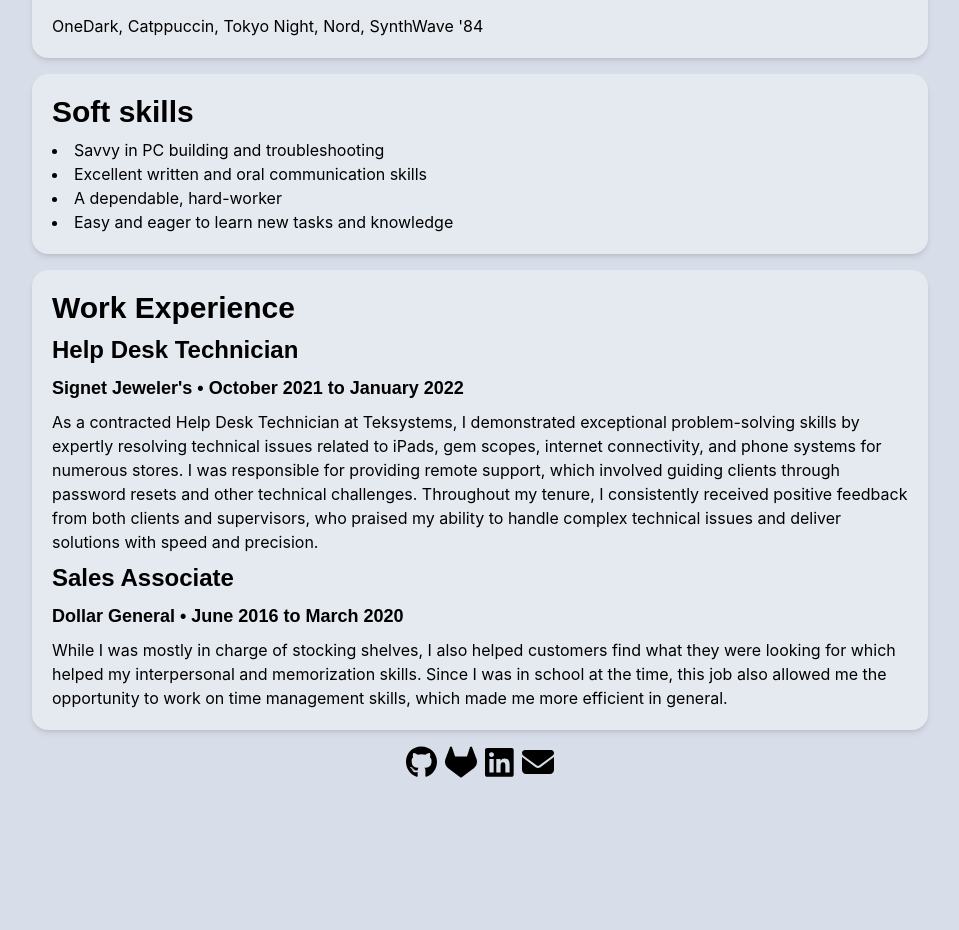
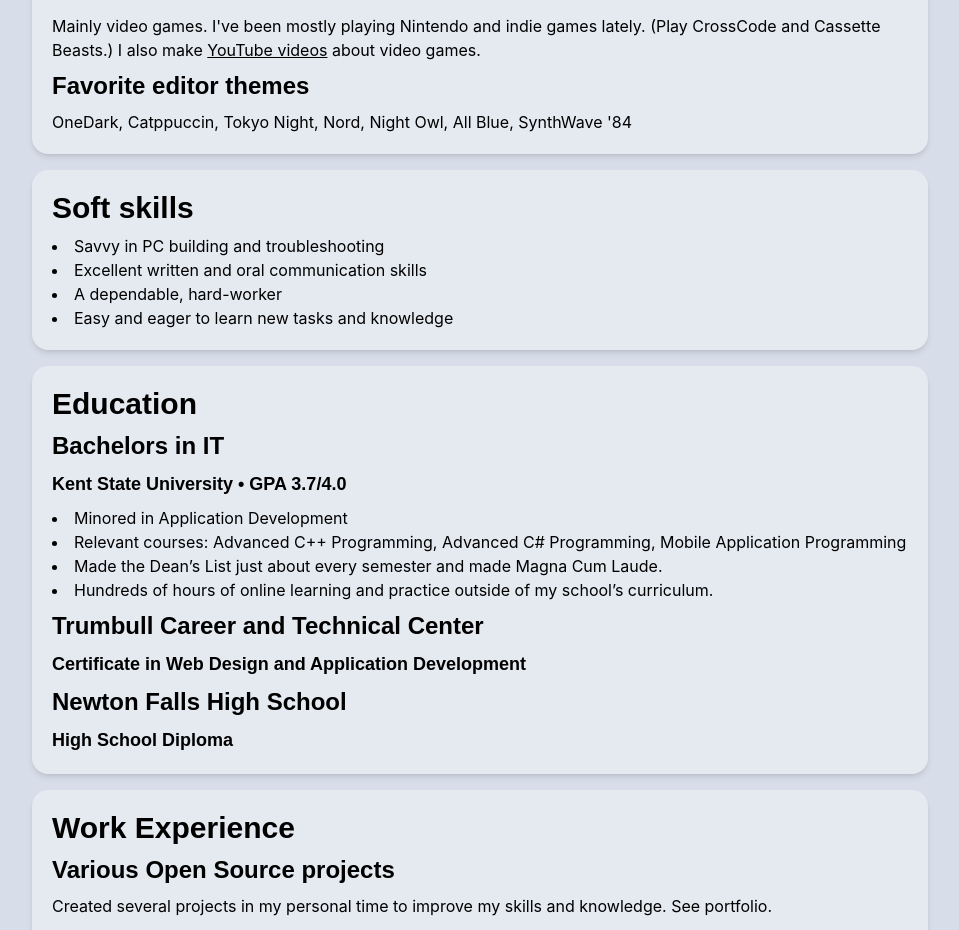
Before and after one commit to njs-guy/njshockey-resume, a React (Vite) app: page /njshockey-resume/resume in a window 1280 px wide. Shown: the part 530-1460 px from the top of the page, without its empty margins (160-1119 px from the left). Before the commit the page ends 1324 px from the top, so only its background shows below. Built offline with nearby package versions, Linux system fonts and the light colour scheme; a web font is replaced by a local one.

Commit message:
Updated resume with education
Also added some more info here and there

```diff
--- a/src/routes/Resume.tsx
+++ b/src/routes/Resume.tsx
@@ -7,7 +7,7 @@ function Resume() {
 	const techSkillsMD =
 		"## Languages" +
 		newLine +
-		"JavaScript/TypeScript, Python, Rust, HTML, CSS, C#, C/C++, Java, Kotlin, Dart" +
+		"JavaScript/TypeScript, Python, Rust, HTML, CSS, C#, C/C++, Java, Kotlin, Dart, Go" +
 		newLine +
 		"## Frameworks" +
 		newLine +
@@ -25,9 +25,13 @@ function Resume() {
 		newLine +
 		"Windows, Linux, Microsoft Office, Godot/GDScript, Unity, Photoshop, Affinity Photo, DaVinci Resolve" +
 		newLine +
+		"## Hobbies" +
+		newLine +
+		"Mainly video games. I've been mostly playing Nintendo and indie games lately. (Play CrossCode and Cassette Beasts.) I also make [YouTube videos](https://www.youtube.com/c/flameguy21) about video games." +
+		newLine +
 		"## Favorite editor themes" +
 		newLine +
-		"OneDark, Catppuccin, Tokyo Night, Nord, SynthWave '84";
+		"OneDark, Catppuccin, Tokyo Night, Nord, Night Owl, All Blue, SynthWave '84";
 
 	const softSkillsMD =
 		"- Savvy in PC building and troubleshooting\n" +
@@ -35,7 +39,21 @@ function Resume() {
 		"- A dependable, hard-worker\n" +
 		"- Easy and eager to learn new tasks and knowledge\n";
 
+	const educationMD =
+		"## Bachelors in IT\n" +
+		"### Kent State University • GPA 3.7/4.0\n" +
+		"- Minored in Application Development\n" +
+		"- Relevant courses: Advanced C++ Programming, Advanced C# Programming, Mobile Application Programming\n" +
+		"- Made the Dean’s List just about every semester and made Magna Cum Laude.\n" +
+		"- Hundreds of hours of online learning and practice outside of my school’s curriculum.\n" +
+		"## Trumbull Career and Technical Center\n" +
+		"### Certificate in Web Design and Application Development\n" +
+		"## Newton Falls High School\n" +
+		"### High School Diploma\n";
+
 	const workHistoryMD =
+		"## Various Open Source projects\n" +
+		"Created several projects in my personal time to improve my skills and knowledge. See portfolio.\n" +
 		"## Help Desk Technician\n" +
 		"### Signet Jeweler's • October 2021 to January 2022\n" +
 		"As a contracted Help Desk Technician at Teksystems, " +
@@ -60,16 +78,20 @@ function Resume() {
 	return (
 		<div className="panelContainer">
 			<Panel
+				heading="Technical skills"
 				text={techSkillsMD}
-				heading="Technical skills"
 			/>
 			<Panel
+				heading="Soft skills"
 				text={softSkillsMD}
-				heading="Soft skills"
 			/>
 			<Panel
+				heading="Education"
+				text={educationMD}
+			/>
+			<Panel
+				heading="Work Experience"
 				text={workHistoryMD}
-				heading="Work Experience"
 			/>
 		</div>
 	);
```
